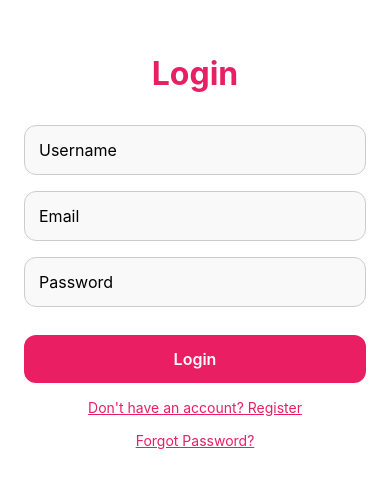
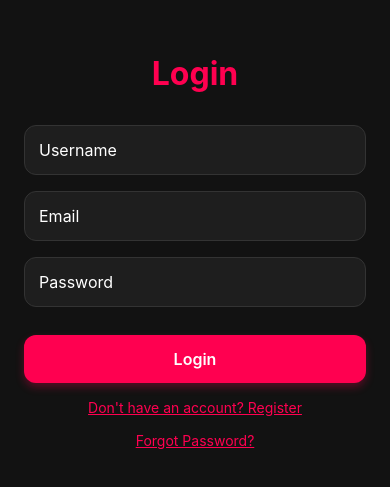
Before and after one commit to Lomu-otieno/MERN_React_Native_one, a React Native app in the folder lomu/: screen /Login in a window 390 px wide. Shown: the part 171-658 px from the top of the page. Built offline with nearby package versions, Linux system fonts and the light colour scheme.

Commit message:
theming splash

```diff
--- a/lomu/Screens/ForgetPasswordScreen.js
+++ b/lomu/Screens/ForgetPasswordScreen.js
@@ -51,6 +51,7 @@ const ForgotPasswordScreen = () => {
       <Text style={styles.title}>Forgot Password</Text>
       <TextInput
         placeholder="Enter your email"
+        placeholderTextColor="#fff"
         value={email}
         onChangeText={setEmail}
         keyboardType="email-address"
@@ -74,9 +75,9 @@ const ForgotPasswordScreen = () => {
 const styles = StyleSheet.create({
   container: {
     flex: 1,
-    backgroundColor: "#fff",
+    backgroundColor: "#121212", // Dark background
+    paddingHorizontal: 24,
     justifyContent: "center",
-    paddingHorizontal: 24,
   },
   title: {
     fontSize: 28,
@@ -87,19 +88,26 @@ const styles = StyleSheet.create({
   },
   input: {
     borderWidth: 1,
-    borderColor: "#ccc",
-    borderRadius: 10,
+    borderColor: "#333",
+    borderRadius: 12,
     padding: 14,
+    marginBottom: 16,
     fontSize: 16,
-    marginBottom: 20,
-    backgroundColor: "#f9f9f9",
+    backgroundColor: "#1E1E1E",
+    color: "#FFFFFF",
+    placeholderTextColor: "#666",
   },
   button: {
-    backgroundColor: "#E91E63",
+    backgroundColor: "#FF0050",
     paddingVertical: 14,
-    borderRadius: 10,
+    borderRadius: 12,
     alignItems: "center",
-    marginBottom: 20,
+    marginTop: 12,
+    shadowColor: "#FF0050",
+    shadowOffset: { width: 0, height: 4 },
+    shadowOpacity: 0.3,
+    shadowRadius: 8,
+    elevation: 5,
   },
   buttonText: {
     color: "#fff",
@@ -107,10 +115,10 @@ const styles = StyleSheet.create({
     fontSize: 16,
   },
   link: {
-    color: "#E91E63",
+    color: "#FF0050",
     textAlign: "center",
+    marginTop: 16,
     textDecorationLine: "underline",
-    marginTop: 10,
   },
 });
 
--- a/lomu/Screens/LoginScreen.js
+++ b/lomu/Screens/LoginScreen.js
@@ -6,6 +6,8 @@ import {
   TouchableOpacity,
   Alert,
   StyleSheet,
+  Image,
+  ActivityIndicator,
 } from "react-native";
 import axios from "axios";
 import AsyncStorage from "@react-native-async-storage/async-storage";
@@ -51,12 +53,31 @@ const LoginScreen = () => {
     }
   };
 
+  // 👇 Splash screen during login
+  if (loading) {
+    return (
+      <View style={styles.splashContainer}>
+        <Image
+          source={require("../assets/splash_lomu.png")} // update path if different
+          style={styles.splashImage}
+          resizeMode="contain"
+        />
+        <ActivityIndicator
+          size="large"
+          color="#E91E63"
+          style={{ marginTop: 20 }}
+        />
+      </View>
+    );
+  }
+
   return (
     <View style={styles.container}>
       <Text style={styles.title}>Login</Text>
 
       <TextInput
         placeholder="Username"
+        placeholderTextColor="#fff"
         autoCapitalize="none"
         value={username}
         onChangeText={setUsername}
@@ -65,6 +86,7 @@ const LoginScreen = () => {
 
       <TextInput
         placeholder="Email"
+        placeholderTextColor="#fff"
         keyboardType="email-address"
         autoCapitalize="none"
         value={email}
@@ -74,6 +96,7 @@ const LoginScreen = () => {
 
       <TextInput
         placeholder="Password"
+        placeholderTextColor="#fff"
         secureTextEntry
         value={password}
         onChangeText={setPassword}
@@ -81,9 +104,7 @@ const LoginScreen = () => {
       />
 
       <TouchableOpacity onPress={handleLogin} style={styles.button}>
-        <Text style={styles.buttonText}>
-          {loading ? "Logging in..." : "Login"}
-        </Text>
+        <Text style={styles.buttonText}>Login</Text>
       </TouchableOpacity>
 
       <TouchableOpacity onPress={() => navigation.navigate("Register")}>
@@ -100,7 +121,7 @@ const LoginScreen = () => {
 const styles = StyleSheet.create({
   container: {
     flex: 1,
-    backgroundColor: "#fff",
+    backgroundColor: "#121212", // Dark background
     paddingHorizontal: 24,
     justifyContent: "center",
   },
@@ -109,35 +130,87 @@ const styles = StyleSheet.create({
     fontWeight: "700",
     textAlign: "center",
     marginBottom: 32,
-    color: "#E91E63",
+    color: "#FF0050", // Romantic accent color
   },
   input: {
     borderWidth: 1,
-    borderColor: "#ccc",
+    borderColor: "#333", // Darker border
     borderRadius: 12,
     padding: 14,
     marginBottom: 16,
     fontSize: 16,
-    backgroundColor: "#f9f9f9",
+    backgroundColor: "#1E1E1E", // Dark input background
+    color: "#FFFFFF", // White text
+    placeholderTextColor: "#fff", // Placeholder color
   },
   button: {
-    backgroundColor: "#E91E63",
+    backgroundColor: "#FF0050", // Romantic pink/red
     paddingVertical: 14,
     borderRadius: 12,
     alignItems: "center",
     marginTop: 12,
+    shadowColor: "#FF0050", // Glow effect
+    shadowOffset: { width: 0, height: 4 },
+    shadowOpacity: 0.3,
+    shadowRadius: 8,
+    elevation: 5,
   },
   buttonText: {
-    color: "#fff",
+    color: "#FFFFFF",
     fontWeight: "600",
     fontSize: 16,
   },
   link: {
-    color: "#E91E63",
+    color: "#FF0050",
     textAlign: "center",
     marginTop: 16,
     textDecorationLine: "underline",
   },
+  splashContainer: {
+    flex: 1,
+    backgroundColor: "#121212", // Dark background
+    justifyContent: "center",
+    alignItems: "center",
+  },
+  splashImage: {
+    width: 250,
+    height: 250,
+    tintColor: "#FF0050", // Optional: tint your splash image
+  },
+  // Instagram-like header styles
+  headerContainer: {
+    flexDirection: "row",
+    justifyContent: "space-between",
+    alignItems: "center",
+    paddingHorizontal: 15,
+    paddingVertical: 10,
+    borderBottomWidth: 0.5,
+    borderBottomColor: "#333", // Darker border
+    backgroundColor: "#121212", // Dark background
+  },
+  logoContainer: {
+    flexDirection: "row",
+    alignItems: "center",
+  },
+  logo: {
+    width: 40,
+    height: 40,
+    borderRadius: 20,
+    marginRight: 10,
+  },
+  appName: {
+    color: "#FFFFFF",
+    fontSize: 20,
+    fontWeight: "bold",
+  },
+  headerIcons: {
+    flexDirection: "row",
+    alignItems: "center",
+  },
+  icon: {
+    marginLeft: 20,
+    color: "#FFFFFF", // White icons
+  },
 });
 
 export default LoginScreen;
--- a/lomu/Screens/RegisterScreen.js
+++ b/lomu/Screens/RegisterScreen.js
@@ -10,7 +10,8 @@ import {
 import axios from "axios";
 import { useNavigation } from "@react-navigation/native";
 
-const REGISTER_URL = "https://lomu-dating-backend.onrender.com/api/auth/register";
+const REGISTER_URL =
+  "https://lomu-dating-backend.onrender.com/api/auth/register";
 
 const RegisterScreen = () => {
   const navigation = useNavigation();
@@ -42,8 +43,14 @@ const RegisterScreen = () => {
       Alert.alert("Success", "Account created! Please log in.");
       navigation.navigate("Login");
     } catch (error) {
-      console.error("Registration error:", error.response?.data || error.message);
-      Alert.alert("Registration Failed", error.response?.data?.message || "Something went wrong");
+      console.error(
+        "Registration error:",
+        error.response?.data || error.message
+      );
+      Alert.alert(
+        "Registration Failed",
+        error.response?.data?.message || "Something went wrong"
+      );
     } finally {
       setLoading(false);
     }
@@ -55,6 +62,7 @@ const RegisterScreen = () => {
 
       <TextInput
         placeholder="Username"
+        placeholderTextColor="#fff"
         autoCapitalize="none"
         value={username}
         onChangeText={setUsername}
@@ -63,6 +71,7 @@ const RegisterScreen = () => {
 
       <TextInput
         placeholder="Email"
+        placeholderTextColor="#fff"
         keyboardType="email-address"
         autoCapitalize="none"
         value={email}
@@ -72,6 +81,7 @@ const RegisterScreen = () => {
 
       <TextInput
         placeholder="Password"
+        placeholderTextColor="#fff"
         secureTextEntry
         value={password}
         onChangeText={setPassword}
@@ -94,7 +104,7 @@ const RegisterScreen = () => {
 const styles = StyleSheet.create({
   container: {
     flex: 1,
-    backgroundColor: "#fff",
+    backgroundColor: "#121212", // Dark background
     paddingHorizontal: 24,
     justifyContent: "center",
   },
@@ -103,35 +113,87 @@ const styles = StyleSheet.create({
     fontWeight: "700",
     textAlign: "center",
     marginBottom: 32,
-    color: "#E91E63",
+    color: "#FF0050", // Romantic accent color
   },
   input: {
     borderWidth: 1,
-    borderColor: "#ccc",
+    borderColor: "#333", // Darker border
     borderRadius: 12,
     padding: 14,
     marginBottom: 16,
     fontSize: 16,
-    backgroundColor: "#f9f9f9",
+    backgroundColor: "#1E1E1E", // Dark input background
+    color: "#FFFFFF", // White text
+    placeholderTextColor: "#666", // Placeholder color
   },
   button: {
-    backgroundColor: "#E91E63",
+    backgroundColor: "#FF0050", // Romantic pink/red
     paddingVertical: 14,
     borderRadius: 12,
     alignItems: "center",
     marginTop: 12,
+    shadowColor: "#FF0050", // Glow effect
+    shadowOffset: { width: 0, height: 4 },
+    shadowOpacity: 0.3,
+    shadowRadius: 8,
+    elevation: 5,
   },
   buttonText: {
-    color: "#fff",
+    color: "#FFFFFF",
     fontWeight: "600",
     fontSize: 16,
   },
   link: {
-    color: "#E91E63",
+    color: "#FF0050",
     textAlign: "center",
     marginTop: 16,
     textDecorationLine: "underline",
   },
+  splashContainer: {
+    flex: 1,
+    backgroundColor: "#121212", // Dark background
+    justifyContent: "center",
+    alignItems: "center",
+  },
+  splashImage: {
+    width: 250,
+    height: 250,
+    tintColor: "#FF0050", // Optional: tint your splash image
+  },
+  // Instagram-like header styles
+  headerContainer: {
+    flexDirection: "row",
+    justifyContent: "space-between",
+    alignItems: "center",
+    paddingHorizontal: 15,
+    paddingVertical: 10,
+    borderBottomWidth: 0.5,
+    borderBottomColor: "#333",
+    backgroundColor: "#121212",
+  },
+  logoContainer: {
+    flexDirection: "row",
+    alignItems: "center",
+  },
+  logo: {
+    width: 40,
+    height: 40,
+    borderRadius: 20,
+    marginRight: 10,
+  },
+  appName: {
+    color: "#FFFFFF",
+    fontSize: 20,
+    fontWeight: "bold",
+  },
+  headerIcons: {
+    flexDirection: "row",
+    alignItems: "center",
+  },
+  icon: {
+    marginLeft: 20,
+    color: "#FFFFFF", // White icons
+  },
 });
 
 export default RegisterScreen;
--- a/lomu/app.json
+++ b/lomu/app.json
@@ -4,26 +4,36 @@
     "slug": "lomu",
     "version": "1.0.0",
     "orientation": "portrait",
-    "icon": "./assets/icon.png",
+    "icon": "./assets/splash_lomu.png",
     "userInterfaceStyle": "light",
     "newArchEnabled": true,
     "splash": {
       "image": "./assets/splash-icon.png",
-      "resizeMode": "contain",
-      "backgroundColor": "#ffffff"
+      "resizeMode": "cover",
+      "backgroundColor": "#000"
     },
     "ios": {
+      "splash": {
+        "image": "./assets/splash-icon.png",
+        "resizeMode": "cover",
+        "backgroundColor": "#000"
+      },
       "supportsTablet": true
     },
     "android": {
+      "splash": {
+        "image": "./assets/splash-icon.png",
+        "resizeMode": "cover",
+        "backgroundColor": "#000"
+      },
       "adaptiveIcon": {
-        "foregroundImage": "./assets/adaptive-icon.png",
-        "backgroundColor": "#ffffff"
+        "foregroundImage": "./assets/splash_lomu.png",
+        "backgroundColor": "#000"
       },
       "edgeToEdgeEnabled": true
     },
     "web": {
-      "favicon": "./assets/favicon.png"
+      "favicon": "./assets/splash_lomu.png"
     }
   }
 }
--- a/lomu/package.json
+++ b/lomu/package.json
@@ -10,7 +10,7 @@
   },
   "dependencies": {
     "@expo/metro-runtime": "~5.0.4",
-    "@react-native-async-storage/async-storage": "^2.2.0",
+    "@react-native-async-storage/async-storage": "^2.1.2",
     "@react-native-picker/picker": "2.11.1",
     "@react-navigation/bottom-tabs": "^7.4.4",
     "@react-navigation/native": "^7.1.16",
@@ -36,7 +36,8 @@
     "react-native-screens": "~4.11.1",
     "react-native-vector-icons": "^10.3.0",
     "react-native-web": "^0.20.0",
-    "react-navigation": "^5.0.0"
+    "react-navigation": "^5.0.0",
+    "expo-splash-screen": "~0.30.10"
   },
   "devDependencies": {
     "@babel/core": "^7.20.0",
```
Also changed, not shown: lomu/assets/splash_lomu.png (added), 1 other file (tests, documents, lock files or other folders).
